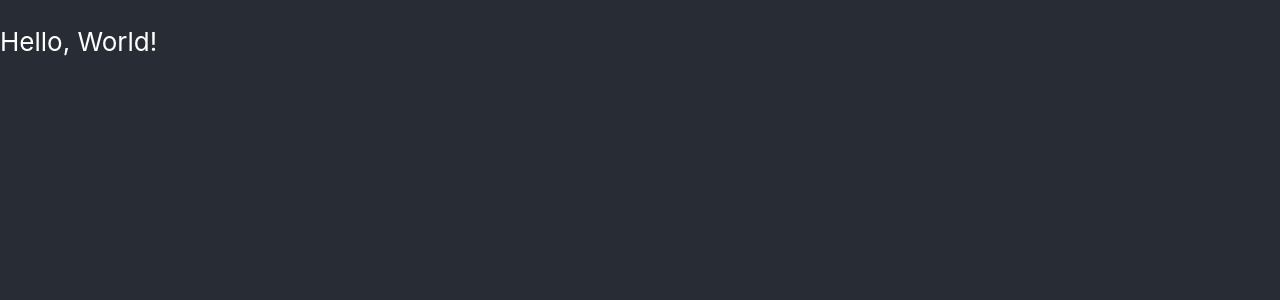
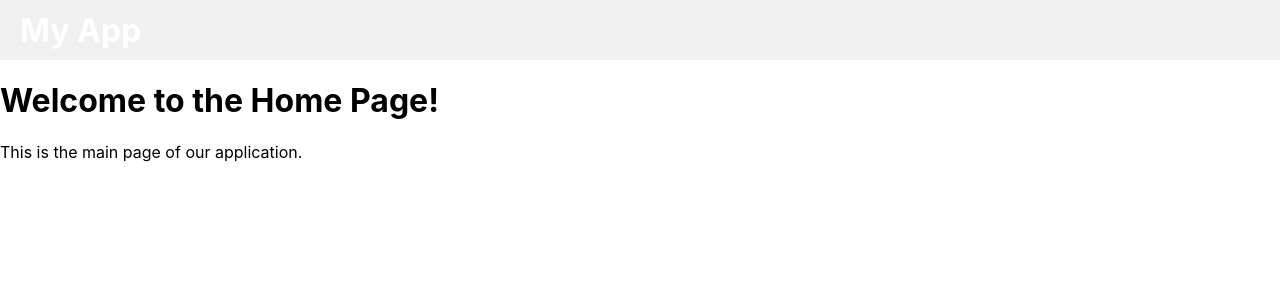
Before and after one commit to laughtaone/react_portfolio, a React (Create React App) app: page / in a window 1280 px wide. Shown: the top 300 px of the page. Built offline with nearby package versions, Linux system fonts and the light colour scheme.

Commit message:
完了：pages/Homeへ分離

```diff
--- a/src/App.js
+++ b/src/App.js
@@ -1,13 +1,18 @@
-import logo from './logo.svg';
 import './App.css';
+import React from 'react';
+import { BrowserRouter as Router, Routes, Route } from 'react-router-dom';
+import Home from './pages/Home';
 
-function App() {
+
+const App = () => {
   return (
-    <div className="App">
-      <header className="App-header">
-        <p>Hello, World!</p>
-      </header>
-    </div>
+    <Router>
+      <>
+        <Routes>
+          <Route path="/" element={<Home />} />
+        </Routes>
+      </>
+    </Router>
   );
 }
 
--- /dev/null
+++ b/src/pages/Home.js
@@ -0,0 +1,18 @@
+import React from 'react';
+
+
+const Home = () => {
+    return (<>
+        <header style={
+            { backgroundColor: '#f0f0f0', color: 'white', display: 'flex', height: '60px', alignItems: 'center', padding: '0 20px'}
+        }>
+            <h1>My App</h1>
+        </header>
+        <div>
+            <h1>Welcome to the Home Page!</h1>
+            <p>This is the main page of our application.</p>
+        </div>
+    </>);
+};
+
+export default Home;
```
